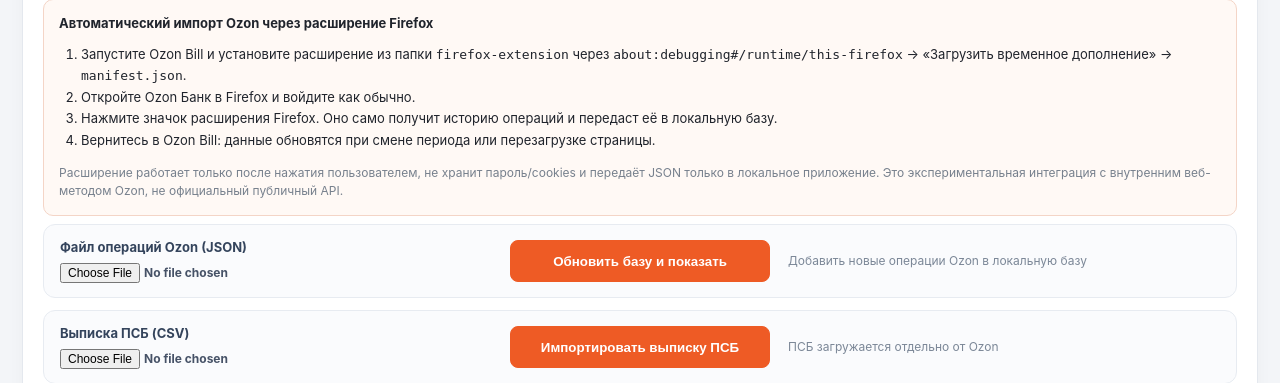
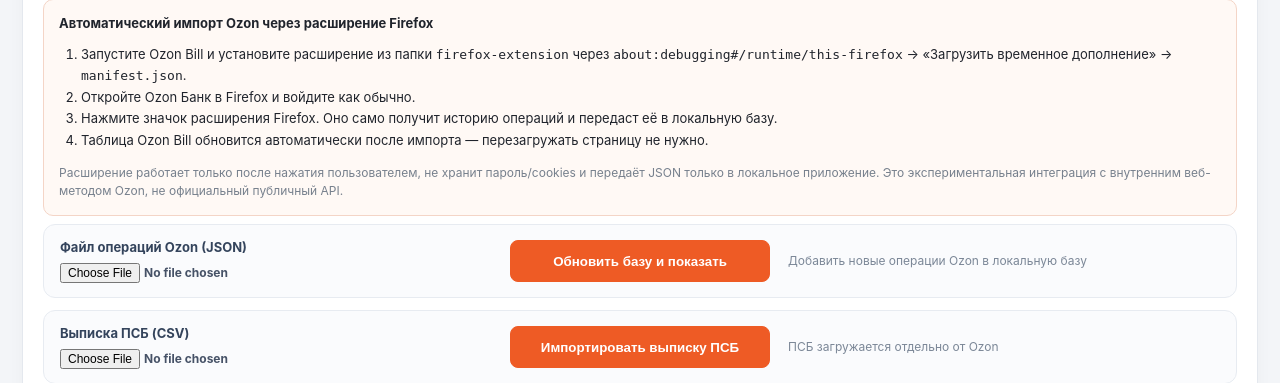
Before and after one commit to definitly486/ozon-export-python, a Flask app: page / in a window 1280 px wide. Shown: the part 325-708 px from the top of the page. Run offline with Flask 3, Linux system fonts and the light colour scheme; data that the repository does not hold is empty.

Commit message:
Explain automatic dashboard refresh after extension import

```diff
--- a/templates/index.html
+++ b/templates/index.html
@@ -19,7 +19,7 @@
           <li>Запустите Ozon Bill и установите расширение из папки <code>firefox-extension</code> через <code>about:debugging#/runtime/this-firefox</code> → «Загрузить временное дополнение» → <code>manifest.json</code>.</li>
           <li>Откройте Ozon Банк в Firefox и войдите как обычно.</li>
           <li>Нажмите значок расширения Firefox. Оно само получит историю операций и передаст её в локальную базу.</li>
-          <li>Вернитесь в Ozon Bill: данные обновятся при смене периода или перезагрузке страницы.</li>
+          <li>Таблица Ozon Bill обновится автоматически после импорта — перезагружать страницу не нужно.</li>
         </ol>
         <p class="hint">Расширение работает только после нажатия пользователем, не хранит пароль/cookies и передаёт JSON только в локальное приложение. Это экспериментальная интеграция с внутренним веб-методом Ozon, не официальный публичный API.</p>
       </div>
```
